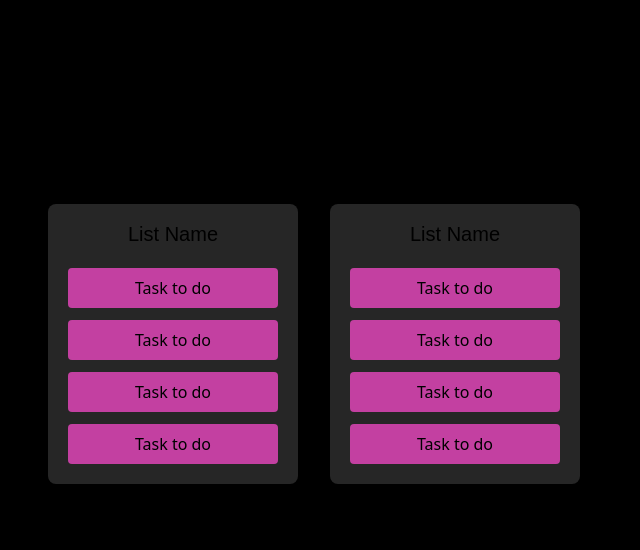
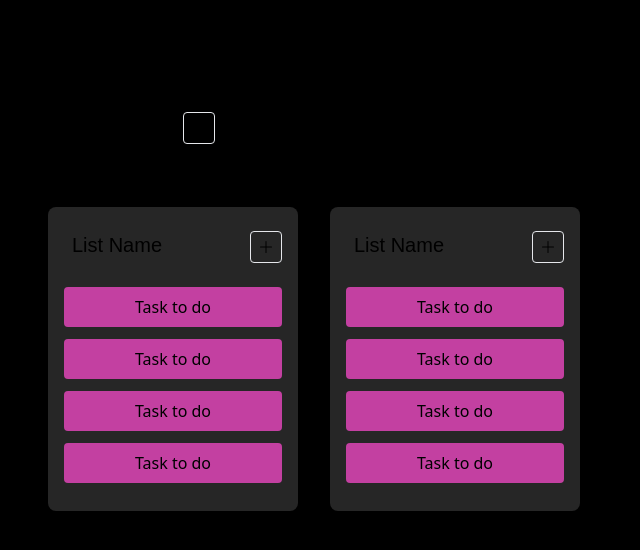
Before and after one commit to FabienCallot/kanban-node-react-app, a React (Create React App) app in the folder client/: page /home in a window 1280 px wide. Shown: the top 550 px of the page, without its empty margins (0-640 px from the left). Built offline with nearby package versions, Linux system fonts and the light colour scheme.

Commit message:
create button component and use it for create task and list

```diff
--- /dev/null
+++ b/client/src/components/Button.jsx
@@ -0,0 +1,20 @@
+import React from 'react';
+import PropTypes from 'prop-types';
+
+const Button = ({ className, clickEvent, text }) => {
+  return (
+    <button
+      className={`button border rounded w-8 h-8 hover:bg-[#373737] hover:border-none hover:scale-125 hover:rotate-90 transition duration-500 hover:duration-1500  ${className}`}
+      onClick={clickEvent}
+    >
+      {text}
+    </button>
+  );
+};
+
+Button.propTypes = {
+  className: PropTypes.string.isRequired,
+  clickEvent: PropTypes.func.isRequired,
+};
+
+export default React.memo(Button);
--- a/client/src/components/Home.jsx
+++ b/client/src/components/Home.jsx
@@ -1,10 +1,22 @@
 import React from 'react';
+import { BsPlusLg } from 'react-icons/bs';
+import Button from './Button';
 import List from './List';
 
 const Home = () => {
   return (
-    <div className="home-container p-8">
-      <h2 className="text-3xl mt-20 mb-10">RoadMap</h2>
+    <div className="home p-8">
+      <div className="home-header flex items-baseline">
+        <h2 className="text-3xl mt-20 mb-10">RoadMap</h2>
+        <Button
+          className="list-header-button mt-20 mb-10 ml-4"
+          text={<BsPlusLg className="mx-auto" />}
+          clickEvent={() => {
+            return;
+          }}
+        />
+      </div>
+
       <div className="home-lists flex">
         <List />
         <List />
--- a/client/src/components/List.jsx
+++ b/client/src/components/List.jsx
@@ -1,10 +1,21 @@
 import React from 'react';
+import Button from './Button';
 import Task from './Task';
+import { BsPlusLg } from 'react-icons/bs';
 
 const List = () => {
   return (
-    <div className="bg-[#262626] w-[250px] m-4 p-2 rounded-lg">
-      <h3 className="p-2 text-center font-akaya mb-2 text-xl">List Name</h3>
+    <div className="bg-[#262626] w-[250px] m-4 p-4 rounded-lg">
+      <div className="list-header flex justify-between items-center	">
+        <h3 className="p-2 font-akaya mb-2 text-xl">List Name</h3>
+        <Button
+          className="list-header-button mb-1"
+          text={<BsPlusLg className="mx-auto" />}
+          clickEvent={() => {
+            return;
+          }}
+        />
+      </div>
       <div className="list-tasks">
         <Task />
         <Task />
--- a/client/src/components/Task.jsx
+++ b/client/src/components/Task.jsx
@@ -2,7 +2,7 @@ import React from 'react';
 
 const Task = () => {
   return (
-    <div className="w-[90%] h-10 bg-[#C340A1] mx-auto my-3 rounded text-center">
+    <div className="h-10 bg-[#C340A1] mx-auto my-3 rounded text-center">
       <p className="text-just leading-10">Task to do</p>
     </div>
   );
--- a/package.json
+++ b/package.json
@@ -7,6 +7,7 @@
     "express": "^4.18.1",
     "multer": "^1.4.5-lts.1",
     "pg": "^8.7.3",
+    "prop-types": "^15.8.1",
     "react-icons": "^4.4.0",
     "sanitizer": "^0.1.3",
     "sequelize": "^6.21.3"
```
Also changed, not shown: 1 other file (tests, documents, lock files or other folders).
